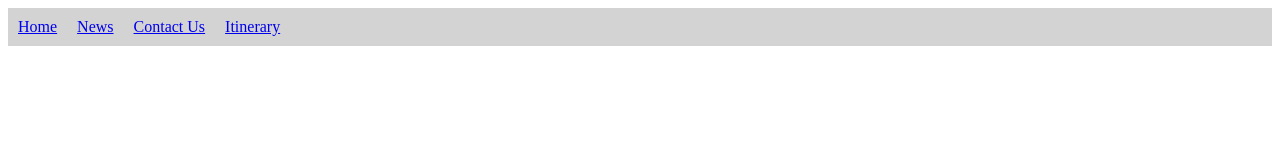
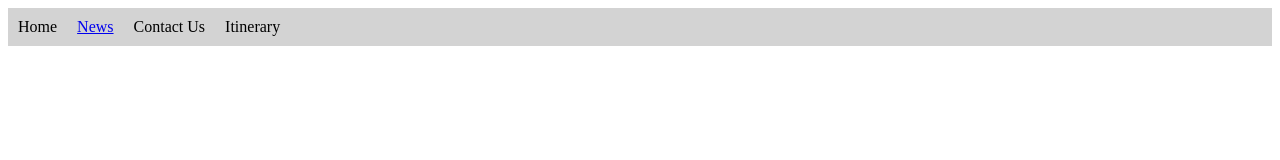
Before and after one commit to acciojob/navigate-in-style-avineshsharma, a website: page main.html in a window 1280 px wide. Drawn offline with Linux system fonts and the light colour scheme.

Commit message:
created a submission

```diff
--- a/main.html
+++ b/main.html
@@ -10,10 +10,10 @@
 	<!-- the entire body must be written by student -->
 	<nav >
 		<ul>
-			<li><a href="#home">Home</a></li>
+			<li>Home</li>
             <li><a href="#news">News</a></li>
-             <li><a href="#contact">Contact Us</a></li>
-            <li><a href="#about">Itinerary</a></li>
+             <li>Contact Us</li>
+            <li>Itinerary</li>
 		</ul>
 	</nav>
     <script type="text/javascript" src="./script.js">
```
